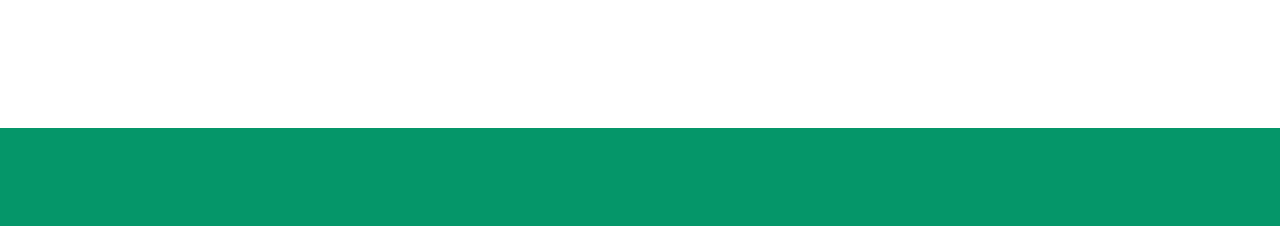
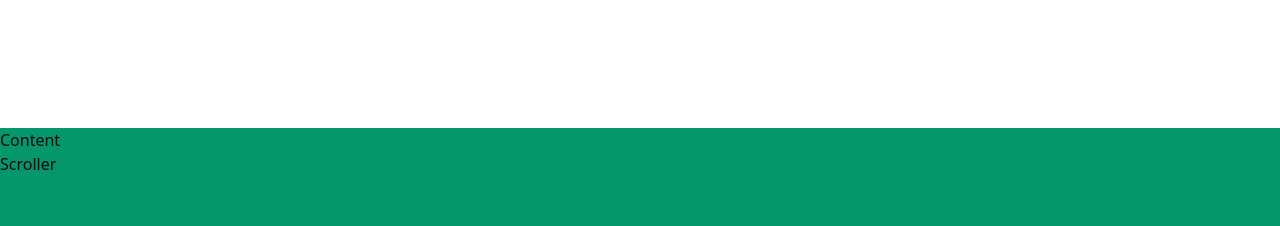
Before and after one commit to ShrewdLuni/Spraga, a React (Vite) app: page /about in a window 1280 px wide. Shown: the part 2100-2326 px from the top of the page. Built offline with nearby package versions, Linux system fonts and the light colour scheme.

Commit message:
feat: dashboard page base

```diff
--- a/src/main.tsx
+++ b/src/main.tsx
@@ -10,6 +10,7 @@ import { About } from './pages/About/About.tsx';
 import { Shop } from './pages/Shop/Shop.tsx';
 import { Loading } from './pages/Loading/Loading.tsx';
 import { PaymentAndDelivery } from './pages/PaymentsAndDelivery/PaymentsAndDelivery.tsx';
+import { Dashborad } from './pages/Dashboard/Dashborad.tsx';
 
 const router = createBrowserRouter([
   {
@@ -32,6 +33,10 @@ const router = createBrowserRouter([
     path: "/aboutDelivery",
     element: <PaymentAndDelivery/>,
   },
+  {
+    path: "/dashboard",
+    element: <Dashborad/>,
+  },
 ]);
 
 ReactDOM.createRoot(document.getElementById('root')!).render(
--- a/src/pages/About/components/StoryBlock.tsx
+++ b/src/pages/About/components/StoryBlock.tsx
@@ -1,6 +1,8 @@
 export const StoryBlock = () => {
   return (
-    <div className="w-screen h-screen bg-emerald-600">
+    <div className="w-screen h-screen flex flex-col bg-emerald-600">
+      <div>Content</div>
+      <div>Scroller</div>
     </div>
   )
 }
--- /dev/null
+++ b/src/pages/Dashboard/Dashborad.tsx
@@ -0,0 +1,7 @@
+export const Dashborad = () => {
+  return (
+    <div>
+      Dashboard
+    </div>
+  )
+}
```
